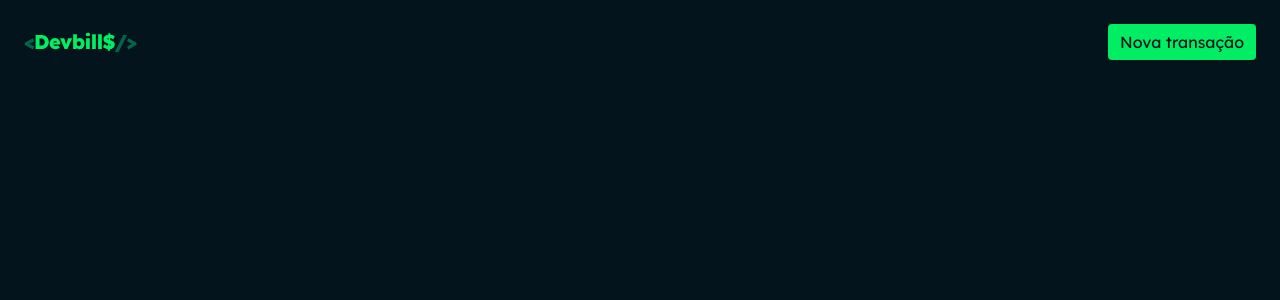
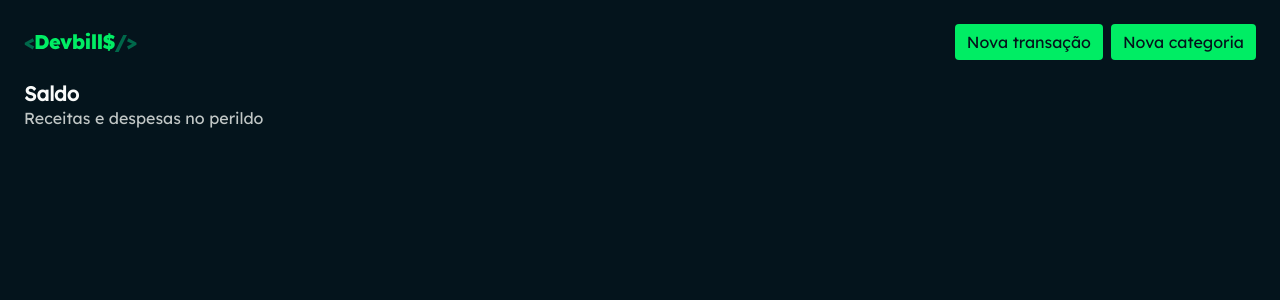
Before and after one commit to fabiosena1436/devbills-front, a React (Vite) app: page / in a window 1280 px wide. Shown: the top 300 px of the page. Built offline with nearby package versions, Linux system fonts and the light colour scheme.

Commit message:
Componente Title

```diff
--- a/index.html
+++ b/index.html
@@ -1,5 +1,5 @@
 <!doctype html>
-<html lang="en">
+<html lang="pt-br">
 
 <head>
   <meta charset="UTF-8" />
--- a/src/components/button/index.tsx
+++ b/src/components/button/index.tsx
@@ -1,9 +1,13 @@
 import { ComponentProps } from "react"
 import { Container } from "./styles"
-type ButtonProps = ComponentProps<'button'>
 
-export function Button({ children }: ButtonProps) {
+
+type ButtonProps = ComponentProps<'button'> & {
+    variant?: 'default' | 'outline'
+}
+
+export function Button({ children, variant= 'default', ...props }: ButtonProps) {
     return (
-        <Container>{children}</Container>
+        <Container {...props} $variant={variant}>{children}</Container>
     )
 }
--- a/src/components/button/styles.ts
+++ b/src/components/button/styles.ts
@@ -1,17 +1,27 @@
-import { styled } from "styled-components";
+import { css, styled } from "styled-components";
 import { theme } from "../../styles/theme";
 
-export const Container = styled.button`
+type ContainerProps = {
+    $variant: 'default' | 'outline'
+}
+
+export const Container = styled.button<ContainerProps>`
     display: flex;
     align-items: center;
     justify-content: center;
     height: 2.25rem;
     border-radius: 0.25rem;
-    background-color: ${theme.colors.primary};
-    color: ${theme.colors.black};
+    background-color: ${(props) => props.$variant === 'default' ? theme.colors.primary : 'transparent'};
+    color: ${(props) => props.$variant === 'default' ? theme.colors.black : theme.colors.primary};;
     border: 0;
     padding: 0 0.75rem;
-    transition: all 100ms;
+    transition: all 200ms;
+
+    ${(props) =>
+        props.$variant === 'outline' &&
+        css`
+            border:1px solid ${theme.colors.primary};
+        `}
 
     &:hover{
         background-color: ${theme.colors.primarydark};
--- /dev/null
+++ b/src/components/title/index.tsx
@@ -0,0 +1,17 @@
+
+import { Container } from "./styles"
+
+type TitleProps = {
+    title: string
+    subtitle: string
+}
+
+
+export function Title({title, subtitle}:TitleProps) {
+    return (
+       <Container>
+        <h2>{title}</h2>
+        <span>{subtitle}</span>
+       </Container>
+    )
+}
--- /dev/null
+++ b/src/components/title/styles.ts
@@ -0,0 +1,24 @@
+import { styled } from "styled-components";
+import { theme } from "../../styles/theme";
+
+
+
+
+export const Container = styled.div`
+    display: flex;
+    flex-direction:  column;
+    gap: 0.375rem;
+
+    h2{
+        font-size: 1.25rem;
+        color: ${theme.colors.white};
+        font-weight: 700;
+    }
+
+    span{
+        font-size: 0%.875;
+        color: ${theme.colors.neutral};
+        font-weight: 400;
+    }
+
+`
--- a/src/home/index.tsx
+++ b/src/home/index.tsx
@@ -1,14 +1,27 @@
 import { Button } from "../components/button";
 import { Logo } from "../components/logo";
-import { Header } from "./styles";
+import { Title } from "../components/title";
+import { Filters, Header, Main, Section } from "./styles";
 
 export function Home() {
     return (
+        <>
         <Header>
             <Logo />
             <div>
             <Button> Nova transação </Button >
+            <Button> Nova categoria </Button >
             </div>
         </Header>
+
+        <Main>
+        <Section>
+            <Filters>
+                <Title title="Saldo" subtitle="Receitas e despesas no perildo"/>
+            </Filters>
+        </Section>
+        </Main>
+        </>
+
     )
 }
--- a/src/home/styles.ts
+++ b/src/home/styles.ts
@@ -7,4 +7,30 @@
     padding: 1.5rem;
     width: 100%;
 
+    > div {
+        display: flex;
+        align-items: center;
+        gap: 0.5rem;
+    }
 `
+
+export const Main = styled.main`
+    display: flex;
+    gap: 0.75rem;
+    width: 100%;
+    padding: 0 1.5rem 1.5rem 1.5rem;
+`
+
+export const Section = styled.section`
+    display: flex;
+    flex-direction: column;
+    gap: 0.75rem;
+    width: 100%;
+`
+
+export const Filters = styled.div`
+    display: flex;
+    align-items: center;
+    justify-content:space-between;
+    width: 100%;
+`
```
